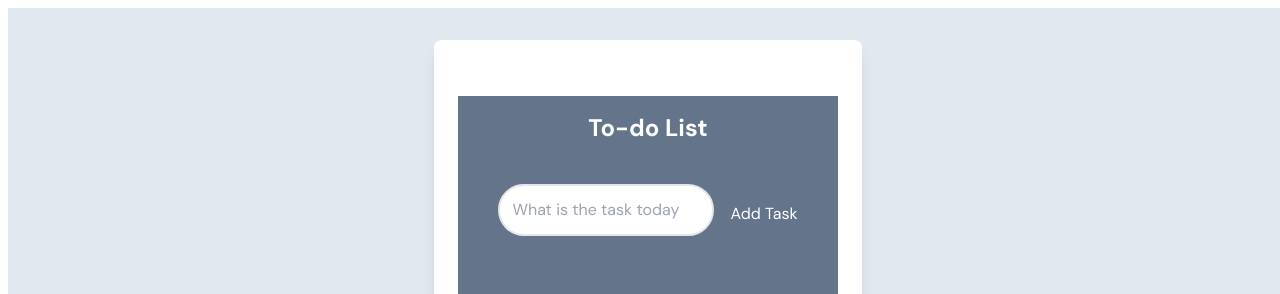
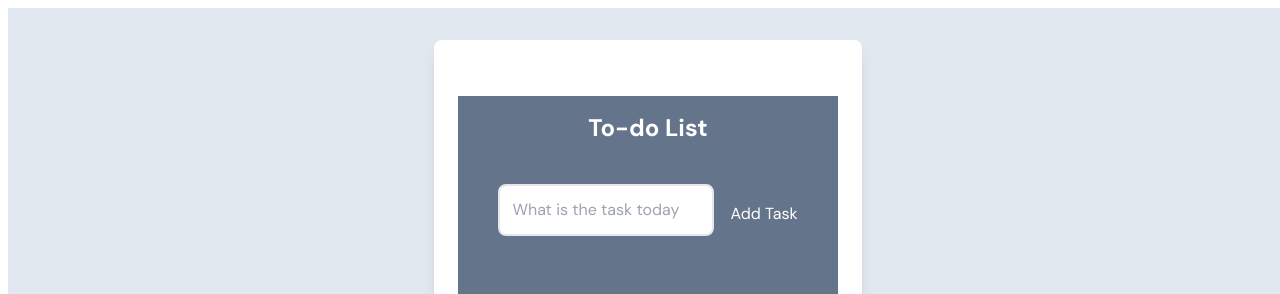
Before and after one commit to SravanKumarPolu/to-do-list, a React (Vite) app: page / in a window 1280 px wide. Shown: the top 294 px of the page. Built offline with nearby package versions, Linux system fonts and the light colour scheme.

Commit message:
todo-list task completed.

```diff
--- a/src/components/EditTodoForum.tsx
+++ b/src/components/EditTodoForum.tsx
@@ -26,7 +26,7 @@ const EditTodoForm = ({ editTodo, task }: Props) => {
           value={value}
           onChange={(e) => setValue(e.target.value)}
         />
-        <button type="submit" className="todo-btn">
+        <button type="submit" className="todo-btn text-white">
           Update Task
         </button>
       </form>
--- a/src/components/TodoForm.tsx
+++ b/src/components/TodoForm.tsx
@@ -1,4 +1,5 @@
 // TodoForm.tsx
+import useMediaQuery from "../hooks/useMediaQuery";
 import React, { useState } from "react";
 
 type Props = {
@@ -7,7 +8,7 @@ type Props = {
 
 const TodoForm: React.FC<Props> = ({ addTodo }) => {
   const [value, setValue] = useState("");
-
+  const isAboveMediumScreens = useMediaQuery("(min-width: 1060px");
   const handleSubmit = (e: React.FormEvent) => {
     e.preventDefault();
     addTodo(value);
@@ -16,20 +17,37 @@ const TodoForm: React.FC<Props> = ({ addTodo }) => {
 
   return (
     <div className="m-4">
+      {isAboveMediumScreens ? (
         <form onSubmit={handleSubmit} className="flex flex-row ">
           <input
             type="text"
-          className="todo-input m-2 p-3 border-2 rounded-full"
+            className="todo-input m-2 p-3 border-2 rounded-lg  "
             placeholder="What is the task today"
             value={value}
             onChange={(e) => setValue(e.target.value)}
           />
           <button
             type="submit"
-          className="todo-btn text-white  mt-2 p-2 rounded-full">
+            className="todo-btn text-white  mt-2 p-2 rounded-lg">
             Add Task
           </button>
         </form>
+      ) : (
+        <form onSubmit={handleSubmit} className="flex flex-col ">
+          <input
+            type="text"
+            className="todo-input m-2 p-3 border-2 rounded-lg  "
+            placeholder="What is the task today"
+            value={value}
+            onChange={(e) => setValue(e.target.value)}
+          />
+          <button
+            type="submit"
+            className="todo-btn text-white  mt-2 p-2 rounded-lg">
+            Add Task
+          </button>
+        </form>
+      )}
     </div>
   );
 };
--- /dev/null
+++ b/src/hooks/useMediaQuery.ts
@@ -0,0 +1,17 @@
+import { useEffect, useState } from "react";
+
+const useMediaQuery = (query: string) => {
+  const [matches, setMatches] = useState(false);
+
+  useEffect(() => {
+    const media = window.matchMedia(query);
+    if (media.matches !== matches) {
+      setMatches(media.matches);
+    }
+    const listener = () => setMatches(media.matches);
+    window.addEventListener("resize", listener);
+    return () => window.removeEventListener("resize", listener);
+  }, [matches, query]);
+  return matches;
+};
+export default useMediaQuery;
```
Lines whose indentation alone changed are shown as unchanged.
